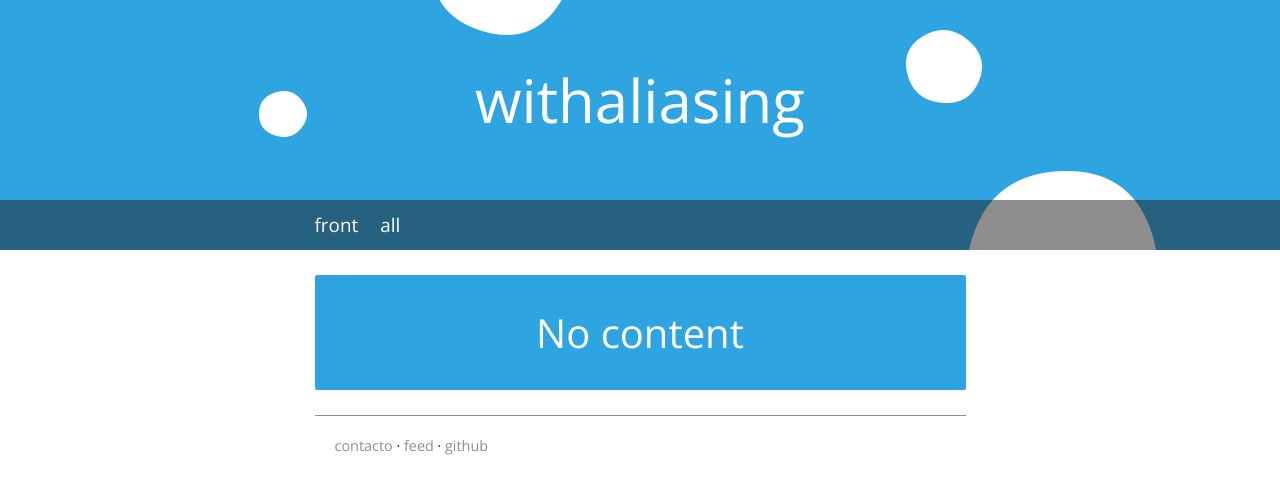
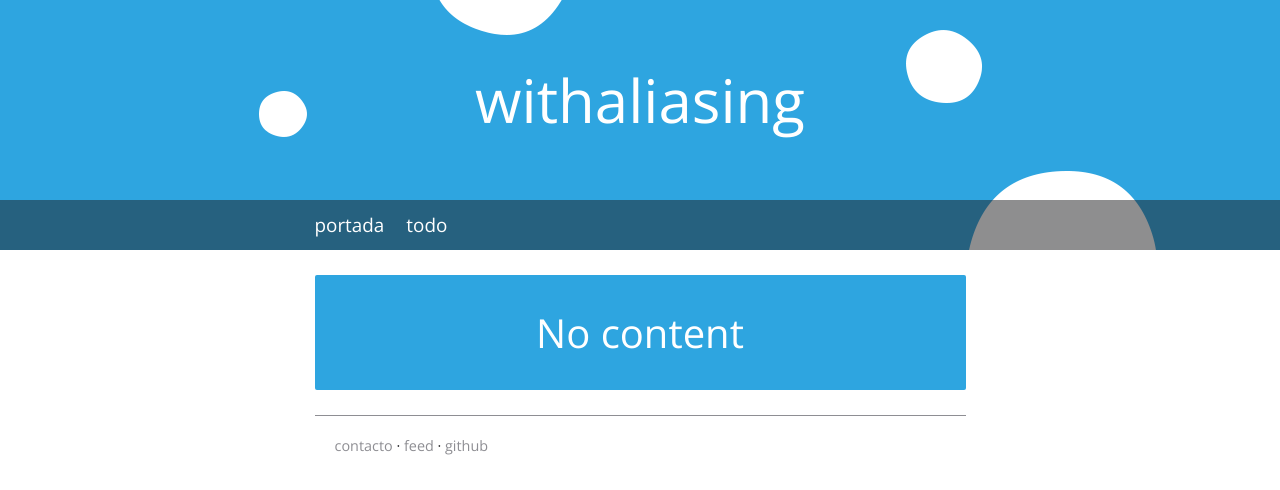
Before and after one commit to ellipticaldoor/dfiid, a Django app: page / in a window 1280 px wide. Shown: the top 490 px of the page. Run offline with Django 3.2, Linux system fonts and the light colour scheme; data that the repository does not hold is empty; some libraries are stand-ins or nearby versions.

Commit message:
Front and all url and titles updated

```diff
--- a/project/blog/urls.py
+++ b/project/blog/urls.py
@@ -7,7 +7,7 @@ urlpatterns = patterns(
 	url(r'^feed/$', feed.BlogFeed(), name="feed"),
 
 	# Archivo
-	url(r'^all/$', views.ArchiveView.as_view(), name="all"),
+	url(r'^todo/$', views.ArchiveView.as_view(), name="todo"),
 	url(r'^author/(?P<author>\S+)/$', views.AuthorView.as_view(), name="author_view"),
 	url(r'^tag/(?P<tag>\S+)/$', views.PostTagView.as_view(), name="tag_view"),
 	url(r'^(?P<year>\d{4})/(?P<month>\d{2})/$',  views.PostDateView.as_view(), name="date_view"),
--- a/project/templates/base.html
+++ b/project/templates/base.html
@@ -22,8 +22,8 @@
 	<header class="no-select">withaliasing</header>
 	<nav class="no-select">
 		<div class="container">
-			<a href="/">front</a>
-			<a href="/all">all</a>
+			<a href="/">portada </a>
+			<a href="/todo">todo </a>
 			{% if user.get_username %}
 				<a withaliasing href="/cms">cms</a>
 				<a href="/logout">logout</a>
--- a/project/templates/blog/archive.html
+++ b/project/templates/blog/archive.html
@@ -22,4 +22,4 @@
 	</div>
 {% endblock %}
 
-{% block title %}all{% endblock %}
+{% block title %}todo{% endblock %}
--- a/project/templates/blog/front.html
+++ b/project/templates/blog/front.html
@@ -13,4 +13,4 @@
 	{% endif %}
 {% endblock %}
 
-{% block title %}front{% endblock %}
+{% block title %}portada{% endblock %}
--- a/project/templates/cms/base.html
+++ b/project/templates/cms/base.html
@@ -25,8 +25,8 @@
 				<a href="/cms/tags">tags</a>
 			</span>
 			<span id="cms_nav_right">
-				<a href="#">profile</a>
-				<a withaliasing href="/">front</a>
+				<a href="#">perfil</a>
+				<a withaliasing href="/">blog</a>
 				<a href="/logout">logout</a>
 			</span>
 		</div>
```
